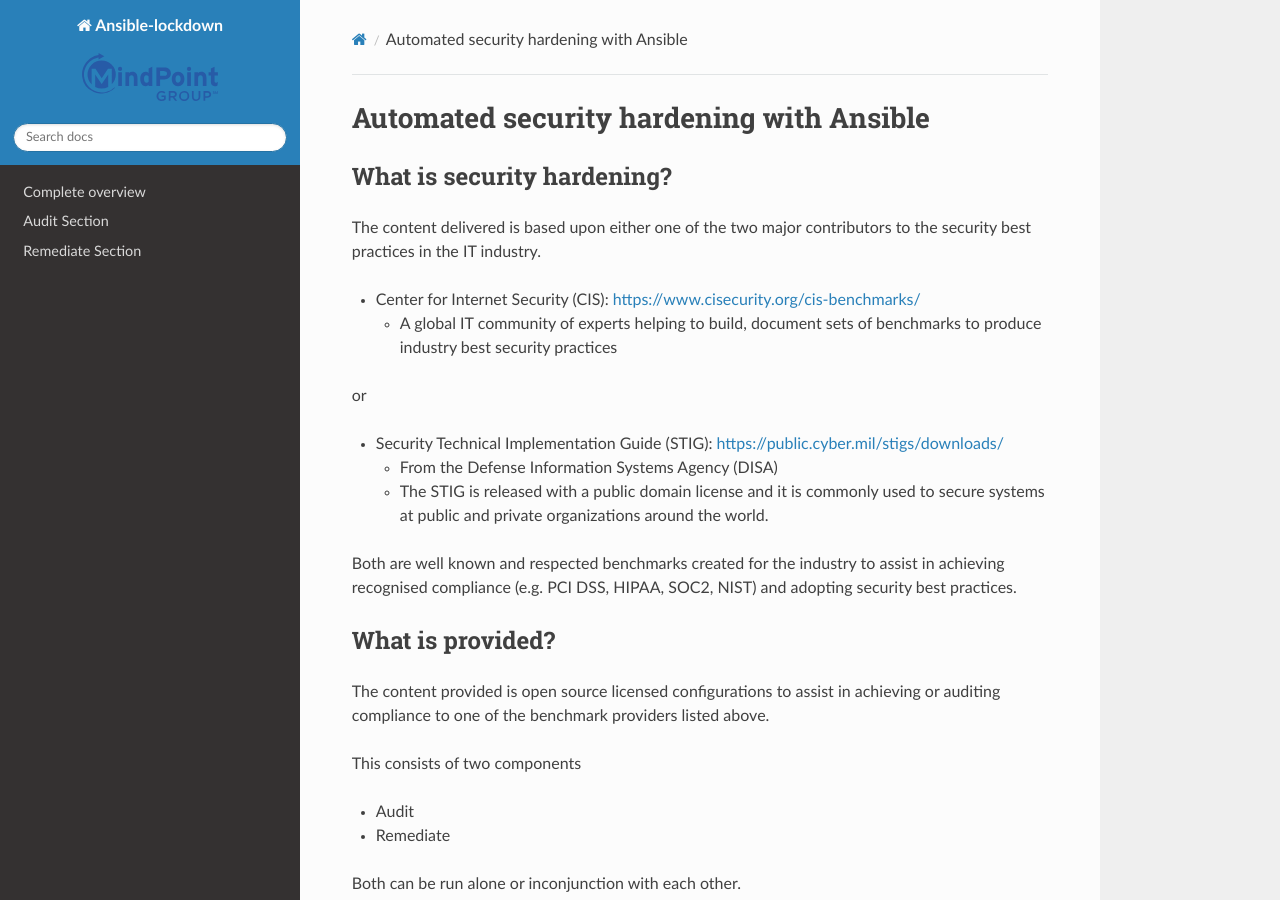
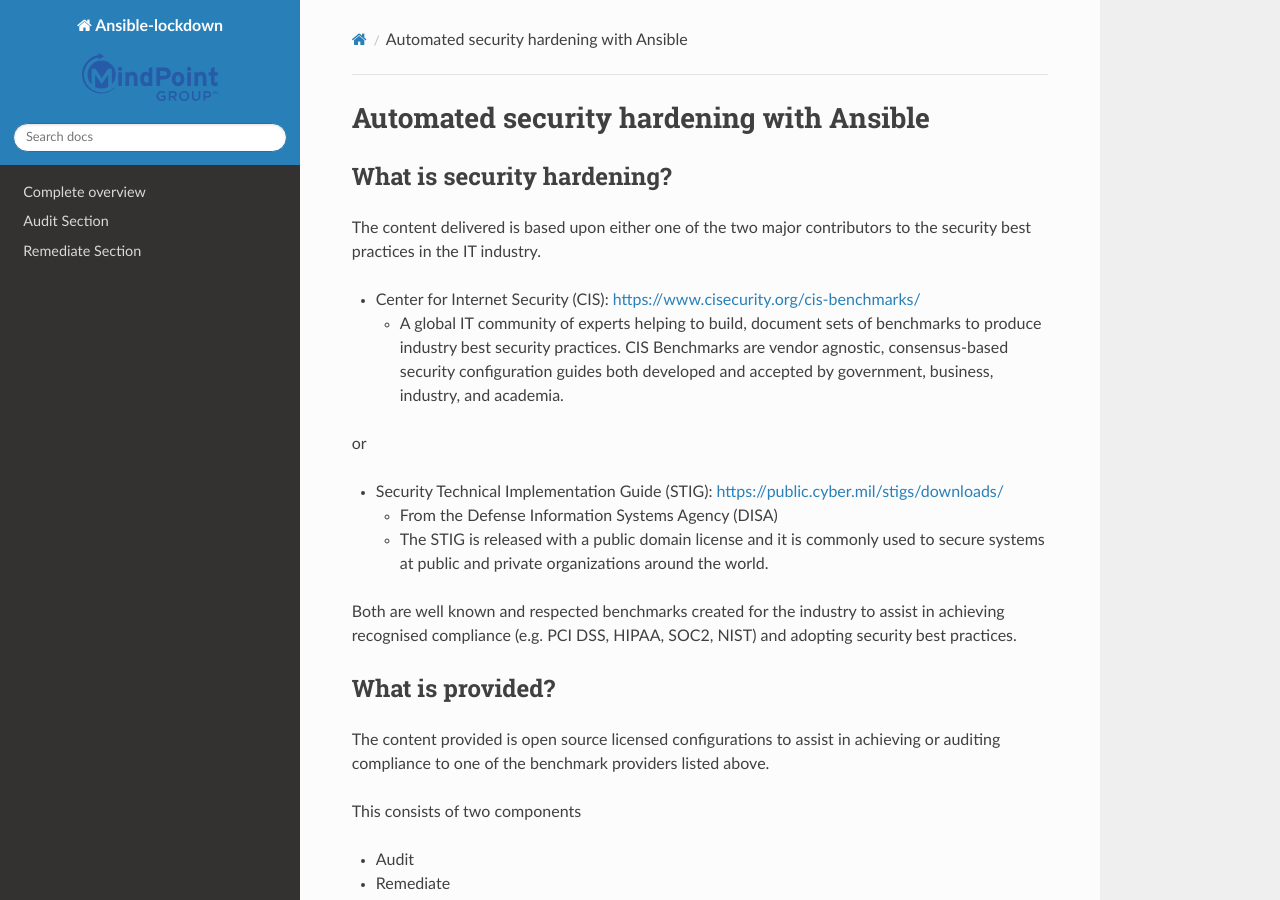
Before and after one commit to frederickw082922/lockdown_readthedocs, a Sphinx documentation site: the page built from docs/source/index.rst, in a window 1280 px wide and 900 px high. Built offline with Sphinx 7.4.7 and the Read the Docs theme 2.0.0, drawn with Linux system fonts in a browser that asks for light colours; pages that are not in the unit, such as notebooks, are missing from menus.

Commit message:
updated CIS details
Signed-off-by: Mark Bolwell <mark.bollyuk@gmail.com>

```diff
--- a/docs/source/index.rst
+++ b/docs/source/index.rst
@@ -9,7 +9,8 @@
 
 - Center for Internet Security (CIS): https://www.cisecurity.org/cis-benchmarks/
 
-  - A global IT community of experts helping to build, document sets of benchmarks to produce industry best security practices
+  - A global IT community of experts helping to build, document sets of benchmarks to produce industry best security practices.
+    CIS Benchmarks are vendor agnostic, consensus-based security configuration guides both developed and accepted by government, business, industry, and academia.
 
 or
 
```
